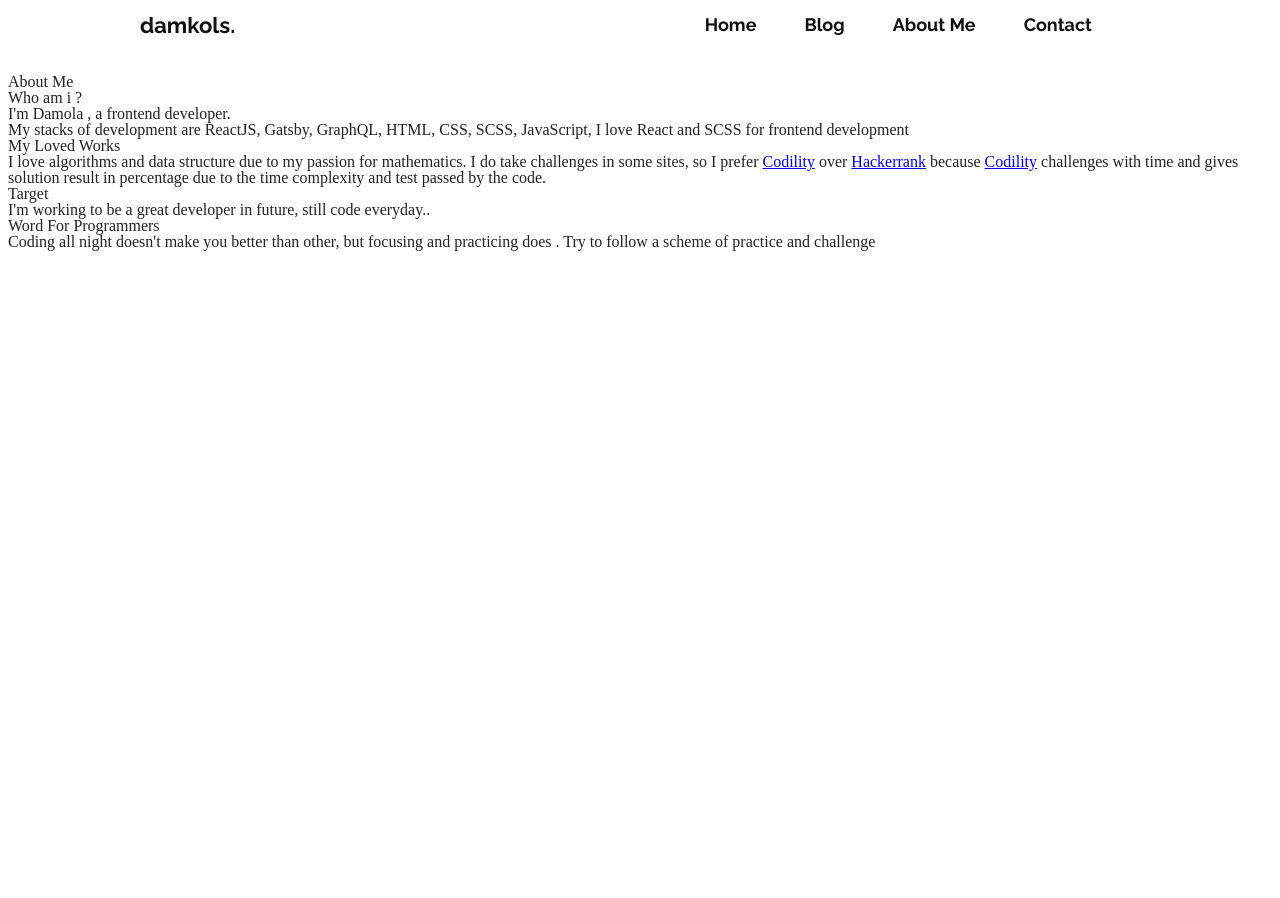
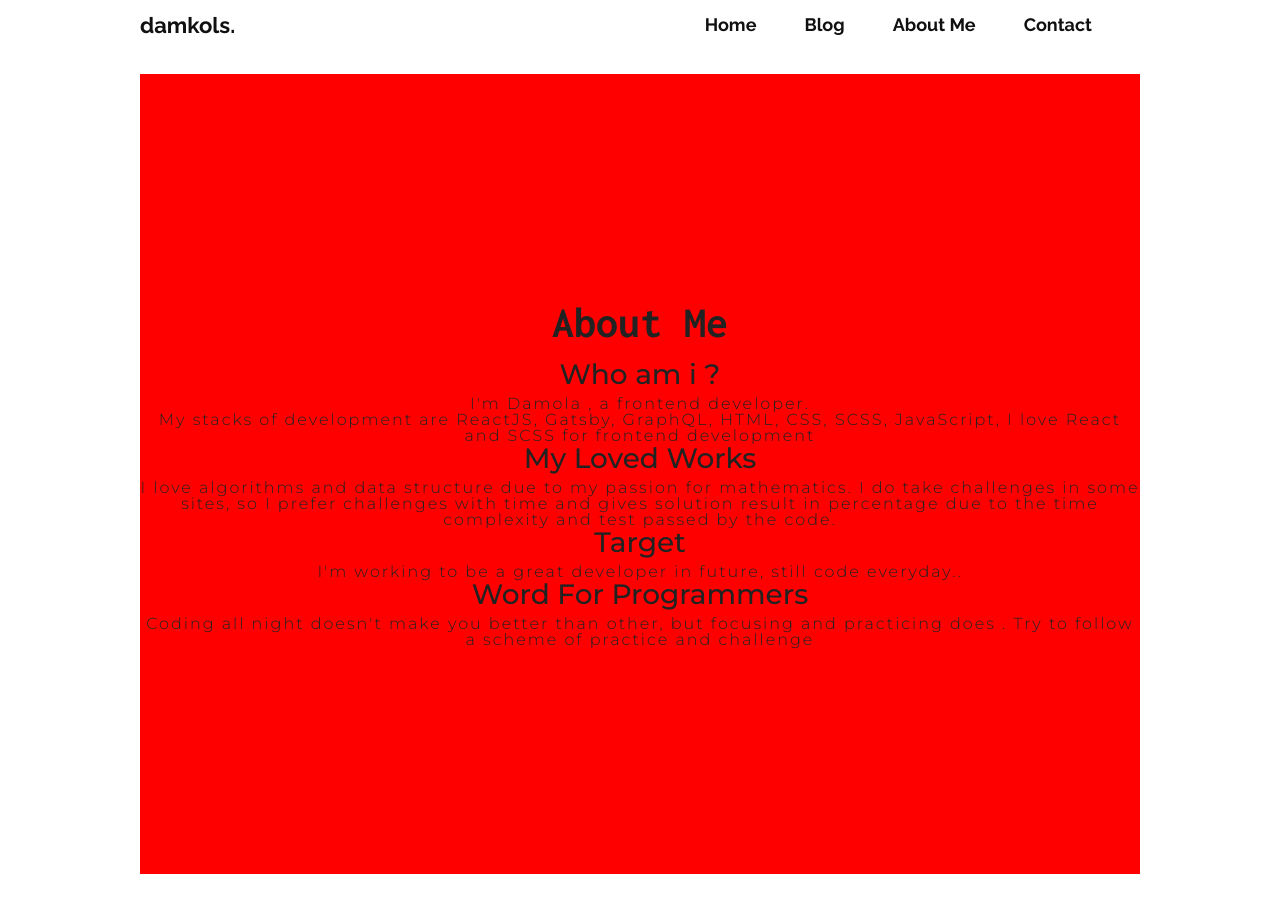
Before and after one commit to Damkols/Headless-Wordpress-Blog, a Gatsby site: page /about in a window 1280 px wide. Before the commit the page ends 800 px from the top, so only its background shows below. Built offline with nearby package versions, Linux system fonts and the light colour scheme; Gatsby itself is replaced by a stand-in of ours.

Commit message:
styled about page

```diff
--- a/src/components/AllPosts/AllPosts.scss
+++ b/src/components/AllPosts/AllPosts.scss
@@ -1,5 +1,3 @@
-@import url("https://fonts.googleapis.com/css2?family=Poppins:ital,wght@0,200;0,300;0,400;0,500;1,200&display=swap");
-
 body {
   height: calc(100vh - 60px);
 }
--- a/src/pages/about.js
+++ b/src/pages/about.js
@@ -1,68 +1,26 @@
 import React from "react";
 import Layout from "../Layouts/Layout";
+import "../styles/about.scss";
 
 const About = () => {
   return (
     <Layout>
-      {/*<SEO
-        title="About "
-        keywords={[
-          `damkols`,
-          `About damkols`,
-          `damkols-blog`,
-          `dev-damkols`,
-          `Kolapo Damola`,
-        ]}
-    />*/}
-      <div id="fb-root"></div>
-      <script
-        async
-        defer
-        crossorigin="anonymous"
-        src="https://connect.facebook.net/en_GB/sdk.js#xfbml=1&version=v7.0&appId=293222885149153&autoLogAppEvents=1"
-        nonce="1i2rsuAX"
-      ></script>
+      <div className="about">
         <h1>About Me</h1>
         <h2>Who am i ?</h2>
         <p>
           I'm <b>Damola</b> , a frontend developer.
           <br />
-        My stacks of development are ReactJS, Gatsby, GraphQL, HTML, CSS, SCSS,
-        JavaScript, I love React and SCSS for frontend development
+          My stacks of development are ReactJS, Gatsby, GraphQL, HTML, CSS,
+          SCSS, JavaScript, I love React and SCSS for frontend development
         </p>
 
         <h2>My Loved Works</h2>
         <p>
-        I love algorithms and data structure due to my passion for mathematics.
-        I do take challenges in some sites, so I prefer{" "}
-        <a
-          href="https://codility.app"
-          target="_blank"
-          rel="noreferrer"
-          style={{ cursor: "pointer" }}
-        >
-          Codility
-        </a>{" "}
-        over{" "}
-        <a
-          href="https://hackerrank.com"
-          target="_blank"
-          rel="noreferrer"
-          style={{ cursor: "pointer" }}
-        >
-          Hackerrank
-        </a>{" "}
-        because{" "}
-        <a
-          href="https://codility.app"
-          target="_blank"
-          rel="noreferrer"
-          style={{ cursor: "pointer" }}
-        >
-          Codility
-        </a>{" "}
-        challenges with time and gives solution result in percentage due to the
-        time complexity and test passed by the code.
+          I love algorithms and data structure due to my passion for
+          mathematics. I do take challenges in some sites, so I prefer
+          challenges with time and gives solution result in percentage due to
+          the time complexity and test passed by the code.
         </p>
 
         <h2>Target</h2>
@@ -75,12 +33,7 @@ const About = () => {
           Coding all night doesn't make you better than other, but focusing and
           practicing does . Try to follow a scheme of practice and challenge
         </p>
-      <div
-        class="fb-comments"
-        data-href="http://qudusayoblog.netlify.app/"
-        data-numposts="5"
-        data-width=""
-      ></div>
+      </div>
     </Layout>
   );
 };
--- /dev/null
+++ b/src/styles/about.scss
@@ -0,0 +1,31 @@
+.about {
+  background: red;
+  height: 100vh;
+  width: min(90%, 1000px);
+  margin-inline: auto;
+  display: flex;
+  flex-direction: column;
+  text-align: center;
+  justify-content: center;
+  align-items: center;
+
+  h1 {
+    font-size: 2.75rem;
+    font-family: "Inconsolata", monospace;
+    font-weight: 700;
+    margin-bottom: 1rem;
+  }
+
+  h2 {
+    font-family: "Montserrat", sans-serif;
+    font-weight: 500;
+    font-size: 1.75rem;
+    margin-bottom: 0.5rem;
+  }
+
+  p {
+    font-family: "Montserrat", sans-serif;
+    font-weight: 300;
+    letter-spacing: 2px;
+  }
+}
--- a/src/styles/global.scss
+++ b/src/styles/global.scss
@@ -1,3 +1,7 @@
+@import url("https://fonts.googleapis.com/css2?family=Inconsolata:wght@700;900&display=swap");
+@import url("https://fonts.googleapis.com/css2?family=Montserrat:wght@300;400;500;600;700;900&display=swap");
+@import url("https://fonts.googleapis.com/css2?family=Poppins:ital,wght@0,200;0,300;0,400;0,500;1,200&display=swap");
+
 .container {
   width: min(90%, 1000px);
   margin-inline: auto;
```
Lines whose indentation alone changed are shown as unchanged.
